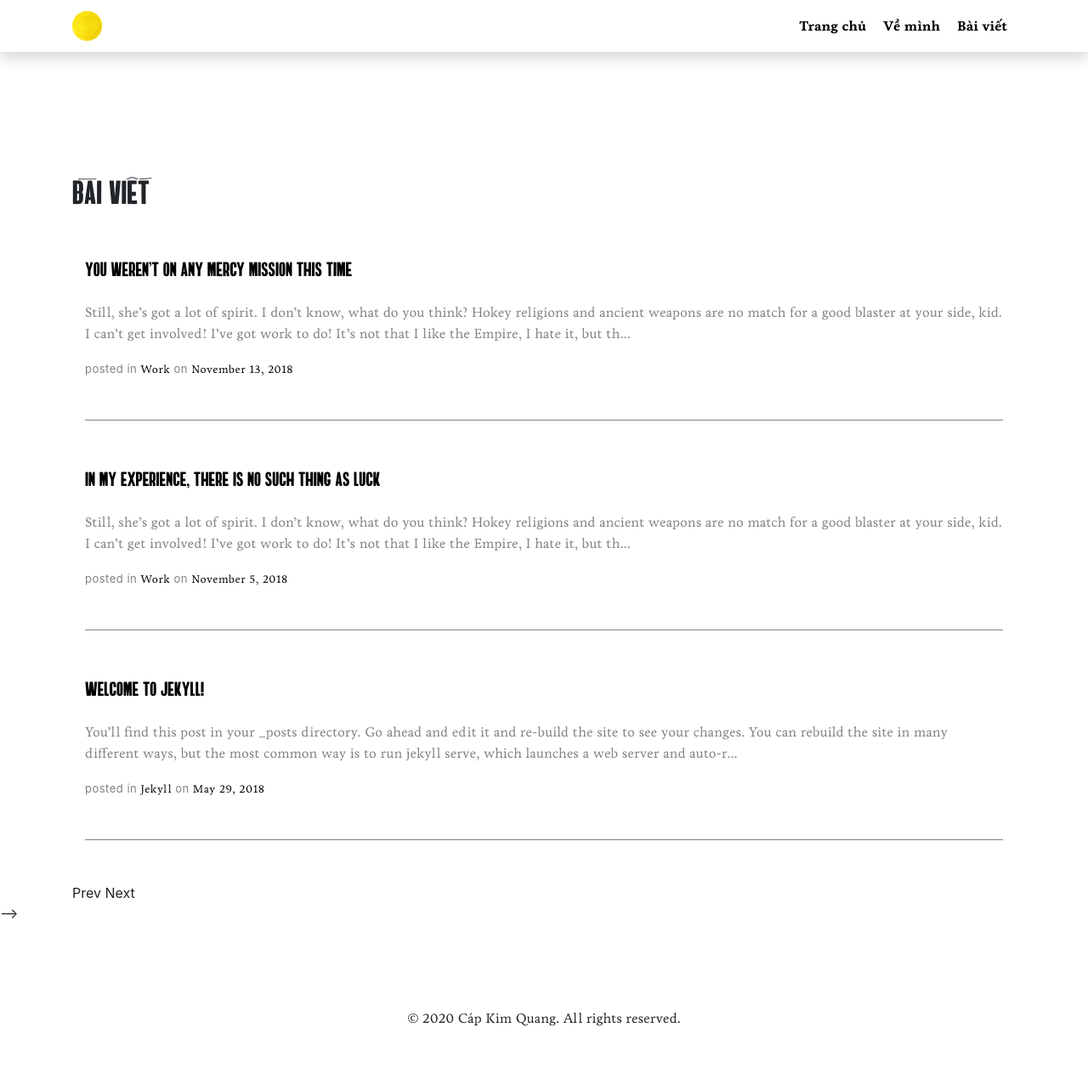
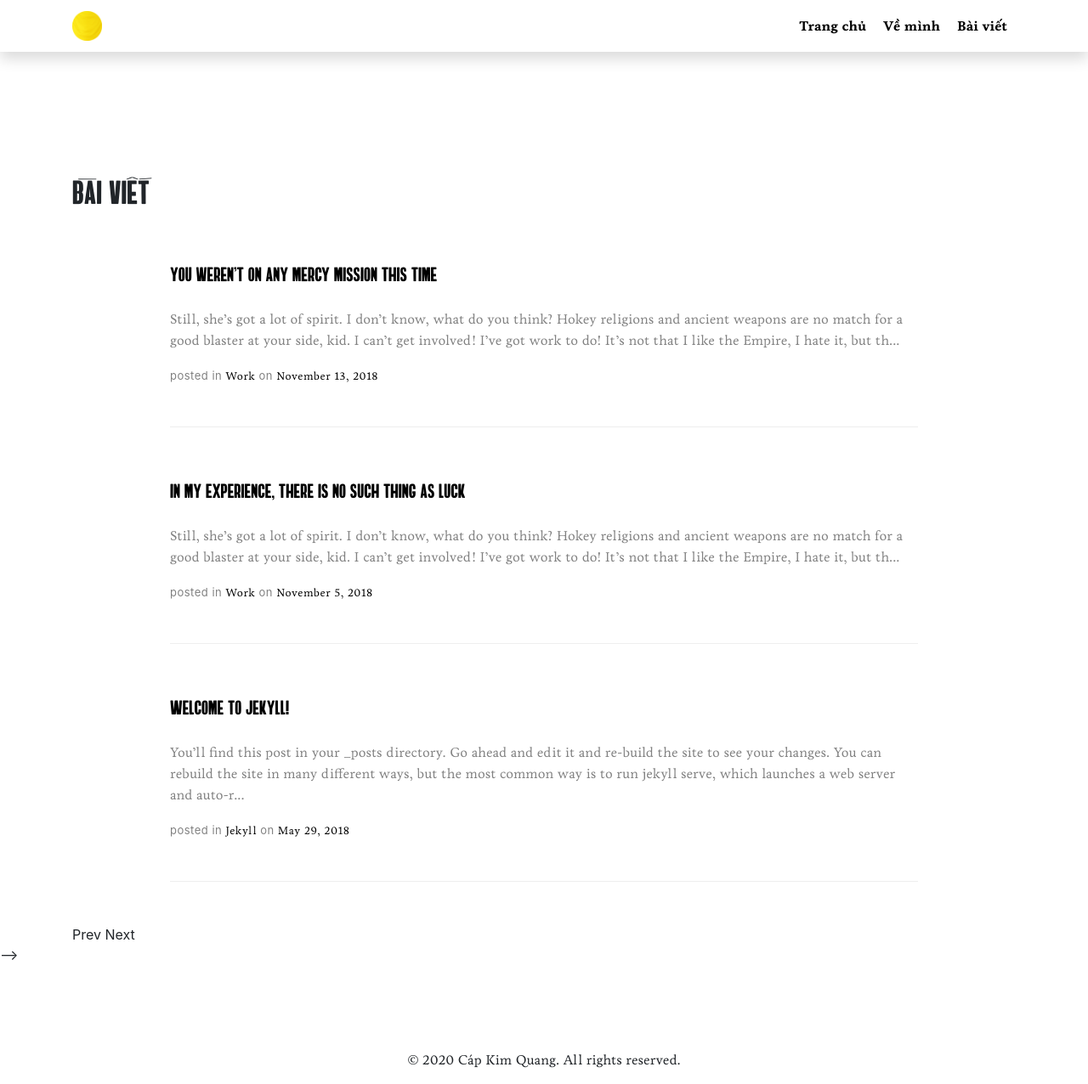
Before and after one commit to capkimquang/capkimquang.github.io, a Jekyll site: the page built from pages/blog.html, in a window 1280 px wide and 1276 px high. Shown: the whole window at 85% size. Built offline with Jekyll 4.4.1, drawn with Linux system fonts in a browser that asks for light colours.

Commit message:
finish testing css rules for article content.html

```diff
--- a/css/main.css
+++ b/css/main.css
@@ -4,27 +4,13 @@ body {
   background-color: white;
 }
 
-h1,
-h2,
-h3,
-h4,
-h5,
-h6 {
+h1, h2, h3, h4, h5, h6 {
   font-family: 'Alberto', Helvetica, serif;
 }
 
 p {
   font-family: 'Livory';
 }
-
-/* a {
-  color: #000000;
-
-  &:hover {
-    color: #D8534F;
-  }
-} */
-
 
 footer {
   padding-top: 100px;
@@ -137,22 +123,15 @@ footer {
 /*           Article Content           */
 /***************************************/
 .article {
-  margin-bottom: 50px;
-  margin-top: 50px;
+  margin: 50px 100px 50px 100px;
   padding-bottom: 50px;
-  border-bottom: 1px solid #818181; /* grey */
+  border-bottom: 1px solid #EEEEEE; /* grey */
 }
 
 .article-title {
   margin-bottom: 20px;
-  font-size: 24px; /* equals to 1.5 em = h2 font size */
+  font-size: 30px; /* equals to 1.875 em = h2 font size */
   color: #000000;
-
-/*   a {
-    &:hover {
-      color: #D8534F; /* red *//*
-    }
-  } */
 }
 
 .article-excerpt {
@@ -167,16 +146,6 @@ footer {
   line-height: 18px;
   letter-spacing: 0.5px;
   color:  #818181; /* dark grey */
-
-/*   a {
-    display: inline-block;
-    color: #000000;
-    border-bottom: 1px #000000;
-
-    &:hover {
-      color: #D8534F; /* red *//*
-    }
-  } */
 }
 
 /* .article-tag {
```
